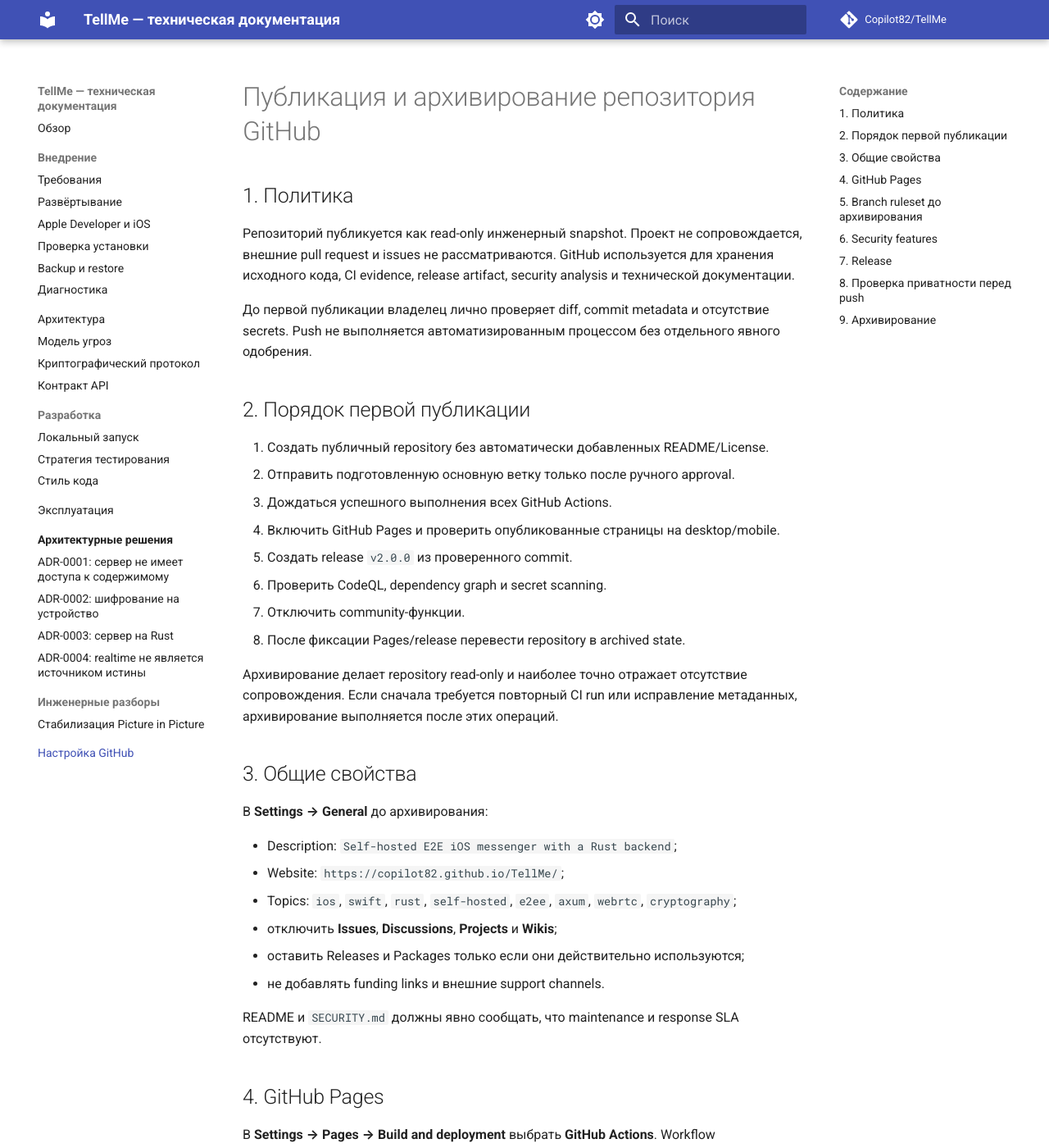
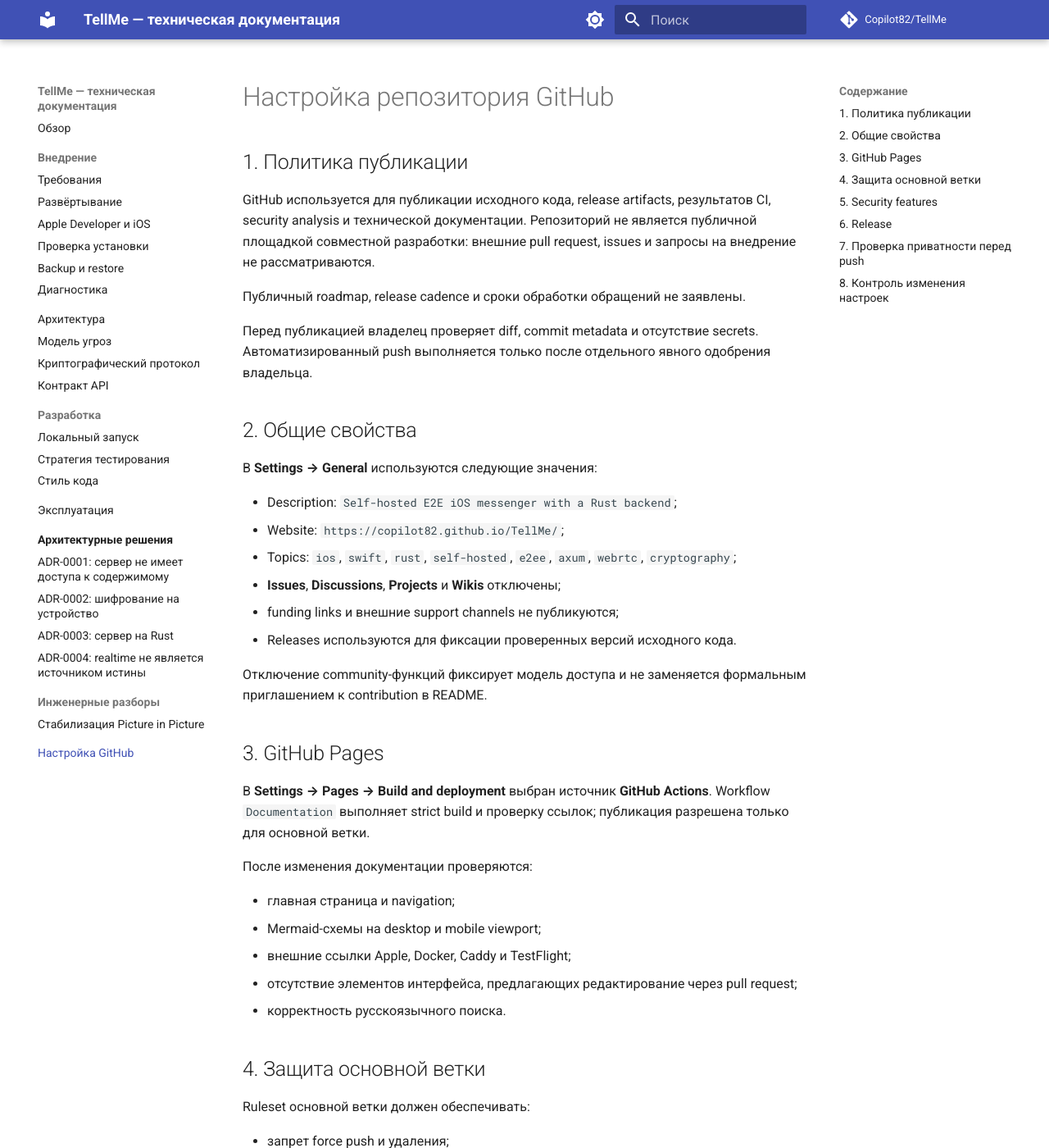
Before and after one commit to Copilot82/TellMe, an MkDocs documentation site: the page built from docs/github-settings.md, in a window 1280 px wide and 1400 px high. Shown: the whole window at 82% size. Built offline with MkDocs 1.6.1 and Material for MkDocs 9.7.7, drawn with Linux system fonts in a browser that asks for light colours; comment, search, counter and statistics services are not loaded; some of the changed text lies outside the part shown.

Commit message:
docs: clarify repository publication policy

````diff
--- a/docs/github-settings.md
+++ b/docs/github-settings.md
@@ -1,110 +1,102 @@
-# Публикация и архивирование репозитория GitHub
+# Настройка репозитория GitHub
 
-## 1. Политика
+## 1. Политика публикации
 
-Репозиторий публикуется как read-only инженерный snapshot. Проект не сопровождается, внешние pull
-request и issues не рассматриваются. GitHub используется для хранения исходного кода, CI evidence,
-release artifact, security analysis и технической документации.
+GitHub используется для публикации исходного кода, release artifacts, результатов CI, security
+analysis и технической документации. Репозиторий не является публичной площадкой совместной
+разработки: внешние pull request, issues и запросы на внедрение не рассматриваются.
 
-До первой публикации владелец лично проверяет diff, commit metadata и отсутствие secrets. Push не
-выполняется автоматизированным процессом без отдельного явного одобрения.
+Публичный roadmap, release cadence и сроки обработки обращений не заявлены.
 
-## 2. Порядок первой публикации
+Перед публикацией владелец проверяет diff, commit metadata и отсутствие secrets. Автоматизированный
+push выполняется только после отдельного явного одобрения владельца.
 
-1. Создать публичный repository без автоматически добавленных README/License.
-2. Отправить подготовленную основную ветку только после ручного approval.
-3. Дождаться успешного выполнения всех GitHub Actions.
-4. Включить GitHub Pages и проверить опубликованные страницы на desktop/mobile.
-5. Создать release `v2.0.0` из проверенного commit.
-6. Проверить CodeQL, dependency graph и secret scanning.
-7. Отключить community-функции.
-8. После фиксации Pages/release перевести repository в archived state.
+## 2. Общие свойства
 
-Архивирование делает repository read-only и наиболее точно отражает отсутствие сопровождения.
-Если сначала требуется повторный CI run или исправление метаданных, архивирование выполняется после
-этих операций.
-
-## 3. Общие свойства
-
-В **Settings → General** до архивирования:
+В **Settings → General** используются следующие значения:
 
 - Description: `Self-hosted E2E iOS messenger with a Rust backend`;
 - Website: `https://copilot82.github.io/TellMe/`;
 - Topics: `ios`, `swift`, `rust`, `self-hosted`, `e2ee`, `axum`, `webrtc`, `cryptography`;
-- отключить **Issues**, **Discussions**, **Projects** и **Wikis**;
-- оставить Releases и Packages только если они действительно используются;
-- не добавлять funding links и внешние support channels.
+- **Issues**, **Discussions**, **Projects** и **Wikis** отключены;
+- funding links и внешние support channels не публикуются;
+- Releases используются для фиксации проверенных версий исходного кода.
 
-README и `SECURITY.md` должны явно сообщать, что maintenance и response SLA отсутствуют.
+Отключение community-функций фиксирует модель доступа и не заменяется формальным приглашением к
+contribution в README.
 
-## 4. GitHub Pages
+## 3. GitHub Pages
 
-В **Settings → Pages → Build and deployment** выбрать **GitHub Actions**. Workflow
-`Documentation` выполняет strict build и link check, а публикацию запускает только основная ветка.
+В **Settings → Pages → Build and deployment** выбран источник **GitHub Actions**. Workflow
+`Documentation` выполняет strict build и проверку ссылок; публикация разрешена только для основной
+ветки.
 
-Перед архивированием проверить:
+После изменения документации проверяются:
 
-- главную страницу и navigation;
-- Mermaid-схему на desktop и mobile viewport;
-- внешние ссылки Apple/Docker/Caddy;
-- отсутствие кнопки редактирования, подразумевающей приём PR;
+- главная страница и navigation;
+- Mermaid-схемы на desktop и mobile viewport;
+- внешние ссылки Apple, Docker, Caddy и TestFlight;
+- отсутствие элементов интерфейса, предлагающих редактирование через pull request;
 - корректность русскоязычного поиска.
 
-## 5. Branch ruleset до архивирования
+## 4. Защита основной ветки
 
-Для основной ветки на период подготовки рекомендуется ruleset:
+Ruleset основной ветки должен обеспечивать:
 
 - запрет force push и удаления;
-- обязательные status checks;
 - linear history;
-- ограничение push владельцем репозитория;
+- выполнение обязательных status checks;
+- ограничение прямой записи владельцем репозитория;
 - signed commits, если используется стабильная signing-конфигурация.
 
 Обязательные checks:
 
-- Rust formatting/Clippy/tests;
-- dependency and license policy;
+- Rust formatting, Clippy и tests;
+- dependency и license policy;
 - local Compose smoke;
 - iOS unit tests;
 - headless E2E;
-- documentation strict build/link check;
+- documentation strict build и link check;
 - Swift CodeQL;
 - Gitleaks history scan.
 
-Требование pull request не нужно, если repository не принимает внешние изменения и сразу
-архивируется. Ruleset служит защитой подготовительного этапа, а не обещанием review workflow.
+Требование pull request не включается. Отсутствие публичного review workflow является намеренным
+ограничением модели репозитория.
 
-## 6. Security features
+## 5. Security features
 
-До архивирования включить доступные функции:
+Для repository включены:
 
-- dependency graph;
-- Dependabot alerts;
+- dependency graph и Dependabot alerts;
 - secret scanning и push protection;
-- private vulnerability reporting, если владелец готов принимать приватные сообщения без SLA;
-- workflow `CodeQL`; GitHub default setup одновременно не включать, чтобы не дублировать анализ.
+- private vulnerability reporting без заявленного response SLA;
+- workflow `CodeQL` без параллельного GitHub default setup;
+- Gitleaks для проверки публикуемой истории.
 
-Результаты security tools относятся к проверенному snapshot и не означают постоянный мониторинг или
-независимый криптографический аудит.
+Результаты автоматических инструментов относятся к конкретному commit. Они не заменяют независимый
+аудит протокола, iOS-клиента и production-инфраструктуры.
 
-## 7. Release
+Code scanning alert закрывается как false positive только после статического разбора source,
+sink, trust boundary и фактического контракта данных. Причина фиксируется в комментарии alert.
 
-Release `v2.0.0` должен содержать:
+## 6. Release
 
-- назначение как corporate self-hosted source base;
-- commit hash;
+Release `v2.0.0` содержит:
+
+- назначение проекта как corporate self-hosted source base;
+- полный commit hash;
 - перечень выполненных CI/release gates;
 - ссылку на deployment guide;
-- TestFlight public link и отметку о возможной недоступности до review;
-- ограничения: отсутствие security audit, group messaging и дальнейшей поддержки;
-- license.
+- TestFlight public link с указанием возможной недоступности до Apple review;
+- ограничения: отсутствие независимого security audit и group messaging;
+- сведения о лицензии.
 
-Не прикладывайте `.env`, APNs key, provisioning profiles, signing certificates, device logs,
-xcresult с персональными данными или production backup.
+В release assets не включаются `.env`, APNs keys, provisioning profiles, signing certificates,
+device logs, `xcresult` с персональными данными и production backups.
 
-## 8. Проверка приватности перед push
+## 7. Проверка приватности перед push
 
-Минимальный pre-push audit:
+Минимальная проверка:
 
 ```bash
 git status --short
@@ -115,15 +107,19 @@
 ```
 
 Последняя команда проверяет историю, а не только рабочее дерево. Если commit metadata содержит
-персональное имя/email, одной правки README недостаточно: публикуемая история должна быть создана
-с нейтральной project identity либо переписана до первого push.
+персональное имя или email, одной правки README недостаточно: публикуемая история создаётся с
+нейтральной project identity либо переписывается до push.
 
-## 9. Архивирование
+## 8. Контроль изменения настроек
 
-После финальной ручной проверки откройте **Settings → General → Danger Zone → Archive this
-repository**. Убедитесь, что release и Pages доступны без авторизации, а README сразу объясняет
-read-only статус.
+После изменения repository settings через UI или API проверяются:
 
-Для критического исправления владелец может временно снять archive, внести проверенное изменение,
-повторить CI и снова архивировать repository. Это исключительная операция и не означает
-возобновление публичной поддержки.
+- `visibility`, default branch и URL GitHub Pages;
+- состояние community-функций;
+- ruleset основной ветки;
+- состояние Dependabot, CodeQL, secret scanning и push protection;
+- последний workflow run для каждого обязательного check;
+- соответствие release tag проверенному commit.
+
+Фактические настройки GitHub имеют приоритет над этим документом. Расхождение устраняется в том же
+административном изменении, которым была изменена конфигурация repository.
````
Also changed, not shown: CHANGELOG.md (+1 -1 lines), README.en.md (+3 -3 lines), README.md (+3 -3 lines), SECURITY.md (+7 -6 lines), docs/README.md (+3 -3 lines), docs/deployment-verification.md (+1 -1 lines), docs/requirements.md (+2 -2 lines).
